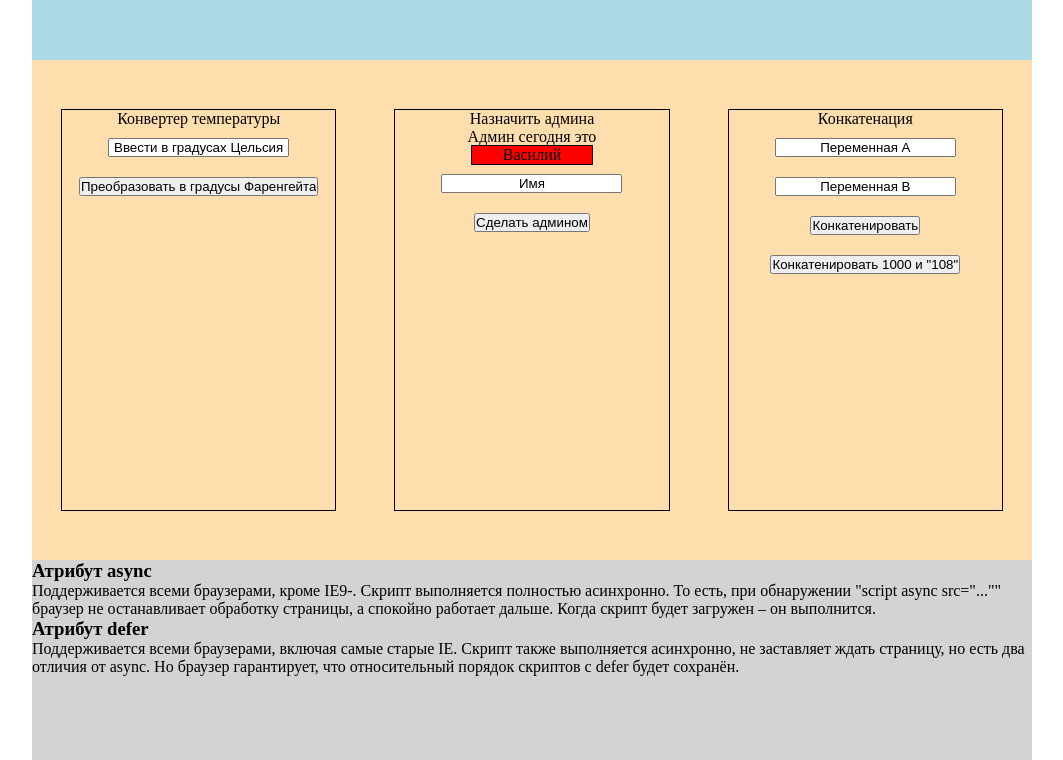
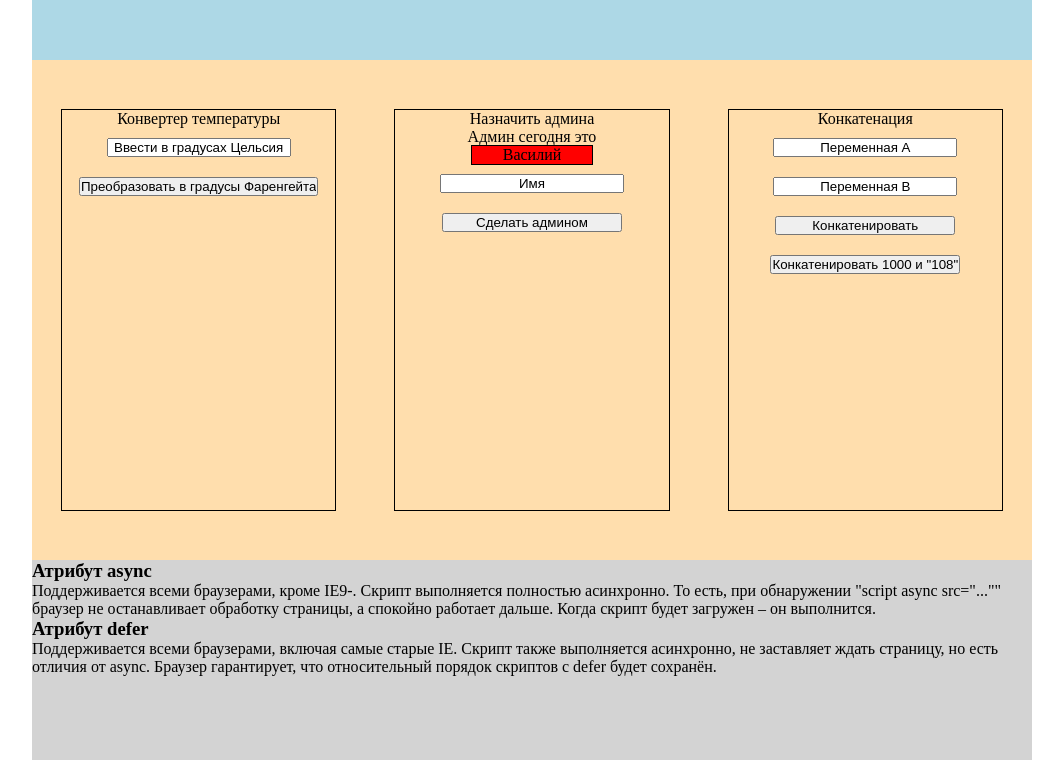
Before and after one commit to inviskahuna/study_js, a plain HTML site: page lesson_1/index.html in a window 1280 px wide. Shown: the part 140-900 px from the top of the page, without its empty margins (108-1171 px from the left). Drawn offline with Linux system fonts and the light colour scheme.

Commit message:
footer p fix

```diff
--- a/lesson_1/index.html
+++ b/lesson_1/index.html
@@ -43,8 +43,8 @@
         </p>
         <h3>Атрибут defer</h3>
         <p> Поддерживается всеми браузерами, включая самые старые IE. Скрипт также выполняется асинхронно, не
-            заставляет ждать страницу, но есть два отличия от async.
-            Но браузер гарантирует, что относительный порядок скриптов с defer будет сохранён.
+            заставляет ждать страницу, но есть отличия от async.
+            Браузер гарантирует, что относительный порядок скриптов с defer будет сохранён.
         </p>
     </div>
 </body>
--- a/lesson_1/style.less
+++ b/lesson_1/style.less
@@ -45,7 +45,7 @@
             width: 100%;
         }
         input {
-            width: auto;
+            min-width: 180px;
             margin: 10px auto;
             text-align: center;
         }
```
Also changed, not shown: lesson_1/style.css.
